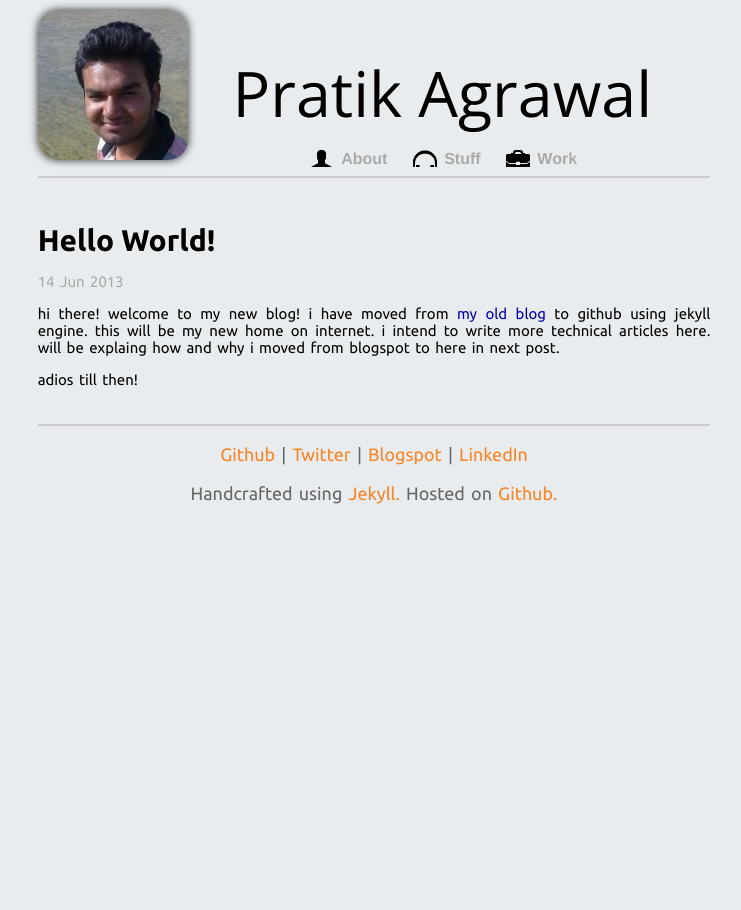
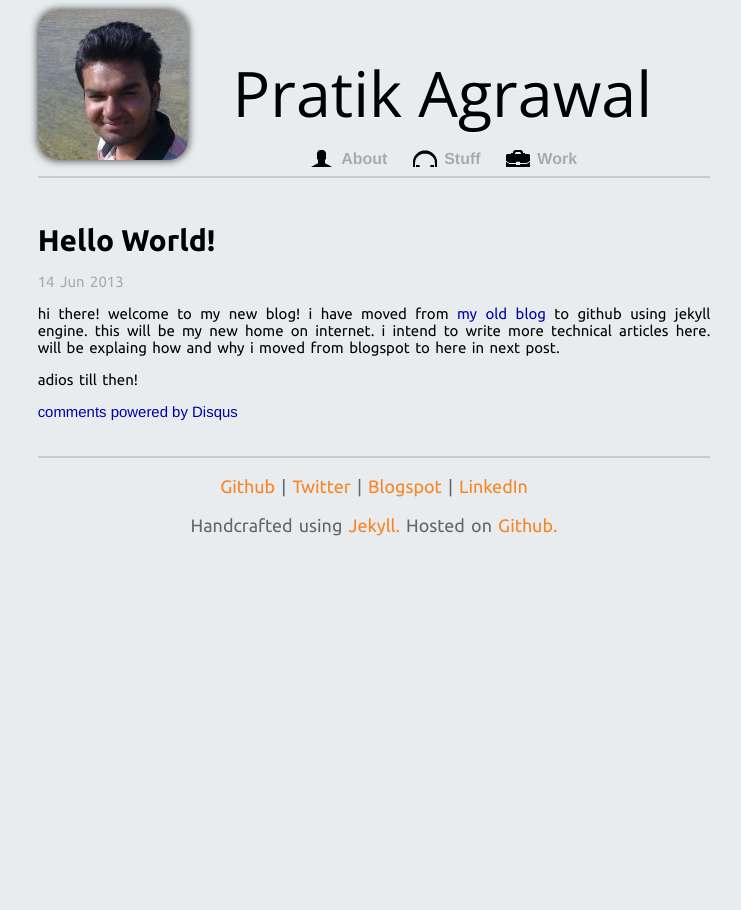
Before and after one commit to pratik98/pratik98.github.com, a Jekyll site: the page built from _posts/2013-06-13-HelloWorld.md, in a window 1280 px wide. Shown: the whole page, without its empty margins (266-1007 px from the left). Built offline with Jekyll 4.4.1, drawn with Linux system fonts in a browser that asks for light colours; nearby versions of some CDN libraries; some web fonts are replaced; library files that are not in the unit come from our copies; comment, search, counter and statistics services are not loaded; some of the changed lines change nothing that is shown.

Commit message:
integrate disqus

```diff
--- a/_layouts/post.html
+++ b/_layouts/post.html
@@ -1,5 +1,6 @@
 ---
 layout: default
+comments: true
 ---
 <h2 class="post-title">{{ page.title }}</h2>
 <p class="meta">{{ page.date | date_to_string }}</p>
@@ -9,3 +10,20 @@
 
 
 </div>
+{{ if page.comments % }}
+    <div id="disqus_thread"></div>
+    <script type="text/javascript">
+        /* * * CONFIGURATION VARIABLES: EDIT BEFORE PASTING INTO YOUR WEBPAGE * * */
+        var disqus_shortname = 'pratikagrawal'; // required: replace example with your forum shortname
+
+        /* * * DON'T EDIT BELOW THIS LINE * * */
+        (function() {
+            var dsq = document.createElement('script'); dsq.type = 'text/javascript'; dsq.async = true;
+            dsq.src = '//' + disqus_shortname + '.disqus.com/embed.js';
+            (document.getElementsByTagName('head')[0] || document.getElementsByTagName('body')[0]).appendChild(dsq);
+        })();
+    </script>
+    <noscript>Please enable JavaScript to view the <a href="http://disqus.com/?ref_noscript">comments powered by Disqus.</a></noscript>
+    <a href="http://disqus.com" class="dsq-brlink">comments powered by <span class="logo-disqus">Disqus</span></a>
+
+{{ endif }}
```
